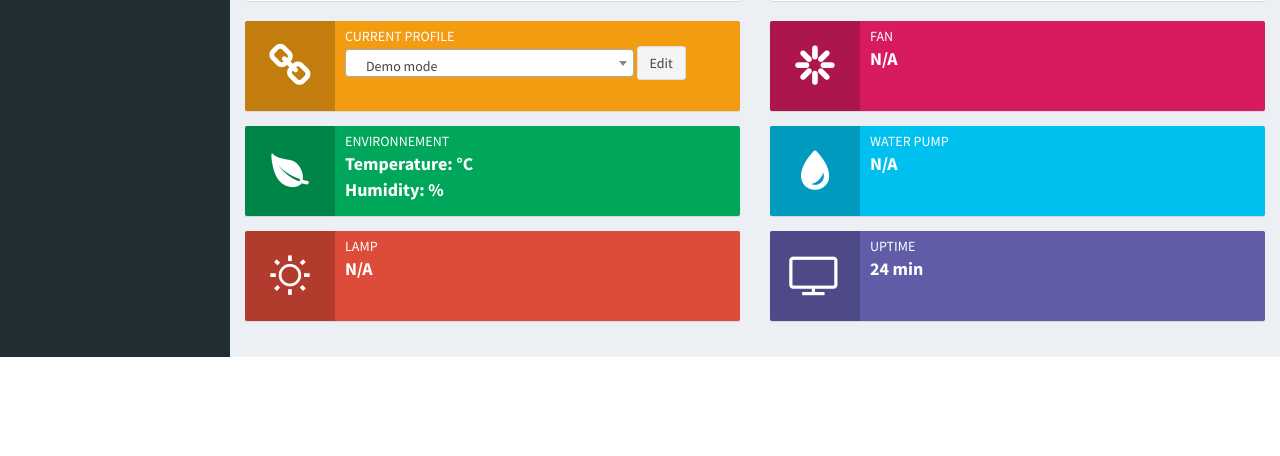
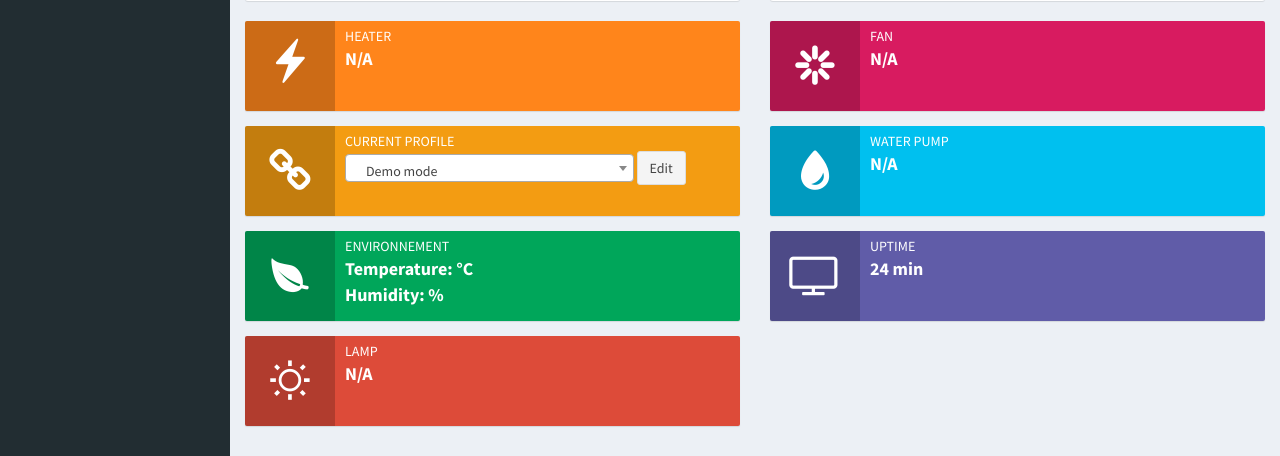
Before and after one commit to Armandpl/GrowOnline-Web-Interface, a PHP site: page /dashboard.php in a window 1280 px wide. Shown: the part 443-899 px from the top of the page. Before the commit the page ends 800 px from the top, so only its background shows below. Run offline with PHP 8.4, Linux system fonts and the light colour scheme; the visitor is signed in with stand-in values (Sample User, id 1); data that the repository does not hold is empty; some libraries are stand-ins or nearby versions.

Commit message:
Added the heater live status

```diff
--- a/api/config.php
+++ b/api/config.php
@@ -1,8 +1,8 @@
 <?php
 $configHostBdd="localhost";
 $configNameBdd="growonline";
-$configUserBdd="Username";
-$configPassBdd="Password";
+$configUserBdd="root";
+$configPassBdd="root";
 $lampPin=5;
 $fanPin=4;
 $pumpPin=3;
--- a/api/getStatus.php
+++ b/api/getStatus.php
@@ -1,7 +1,7 @@
 <?php
 /*
 METHOD: GET
-RETURN: profileName;temperature;humidity;lamp;fan;pump;putime
+RETURN: profileName;temperature;humidity;lamp;fan;pump;heater;uptime
 */
 ini_set("display_errors",0);
 error_reporting(0);
@@ -24,6 +24,7 @@
 $lamp = "N/A";
 $fan = "N/A";
 $pump = "N/A";
+$heater = "N/A";
 $uptime = "N/A";
 
 $result = $bdd->query('SELECT * FROM `profile`');
@@ -63,9 +64,16 @@
 	$pump = "ON";
 }
 
+if(exec("gpio read ".$heaterPin)=="1"){
+	$heater = "OFF";
+}
+else if(exec("gpio read ".$heaterPin)=="0"){
+	$heater = "ON";
+}
+
 $s = explode("up",exec("uptime"));
 $s = explode(",", $s[1]);
 if(!empty($s[0])) $uptime = $s[0];
 
-echo($profileName . ";" . $temperature . ";" . $humidity . ";" . $lamp . ";" . $fan . ";" . $pump . ";" . $uptime);
+echo($profileName . ";" . $temperature . ";" . $humidity . ";" . $lamp . ";" . $fan . ";" . $pump . ";" . $heater . ";" . $uptime);
 ?>
--- a/api/trigger.php
+++ b/api/trigger.php
@@ -28,4 +28,9 @@
 	if(exec("gpio read ".$pumpPin)=="1"){exec("gpio write ".$pumpPin." 0");echo "ON";}
 	else{exec("gpio write ".$pumpPin." 1");echo "OFF";}
 }
+else if($target=="heater")
+{
+	if(exec("gpio read ".$heaterPin)=="1"){exec("gpio write ".$heaterPin." 0");echo "ON";}
+	else{exec("gpio write ".$heaterPin." 1");echo "OFF";}
+}
 ?>
--- a/dashboard.php
+++ b/dashboard.php
@@ -221,6 +221,14 @@
 
           <div class="col-md-6 col-xs-12">
 
+                <div class="info-box bg-orange">
+                  <a onclick="trigger('heater');" class="info-box-icon" style="cursor: pointer;"><i class="glyphicon glyphicon-flash" style="color: white;"></i></a>
+                  <div class="info-box-content">
+                    <span class="info-box-text">Heater</span>
+                    <span class="info-box-number" id="heater"></span>
+                  </div><!-- /.info-box-content -->
+                </div><!-- /.info-box -->
+
                 <!-- Info Boxes Style 2 -->
                 <div class="info-box bg-yellow">
                   <a onclick="updateSelect();" class="info-box-icon" style="cursor: pointer;"><i class="fa fa-link" style="color: white;"></i></a>
@@ -340,6 +348,7 @@
             if(target=="lamp"){$("#lamp").html(data);}
             if(target=="fan"){$("#fan").html(data);}
             if(target=="waterPump"){$("#waterPump").html(data);}
+            if(target=="heater"){$("#heater").html(data);}
           });
       }
 
@@ -547,7 +556,8 @@
                 $("#lamp").html(array[3]);
                 $("#fan").html(array[4]);
                 $("#waterPump").html(array[5]);
-                $("#uptime").html(array[6]);
+                $("#heater").html(array[6]);
+                $("#uptime").html(array[7]);
               }
             },
 
```
